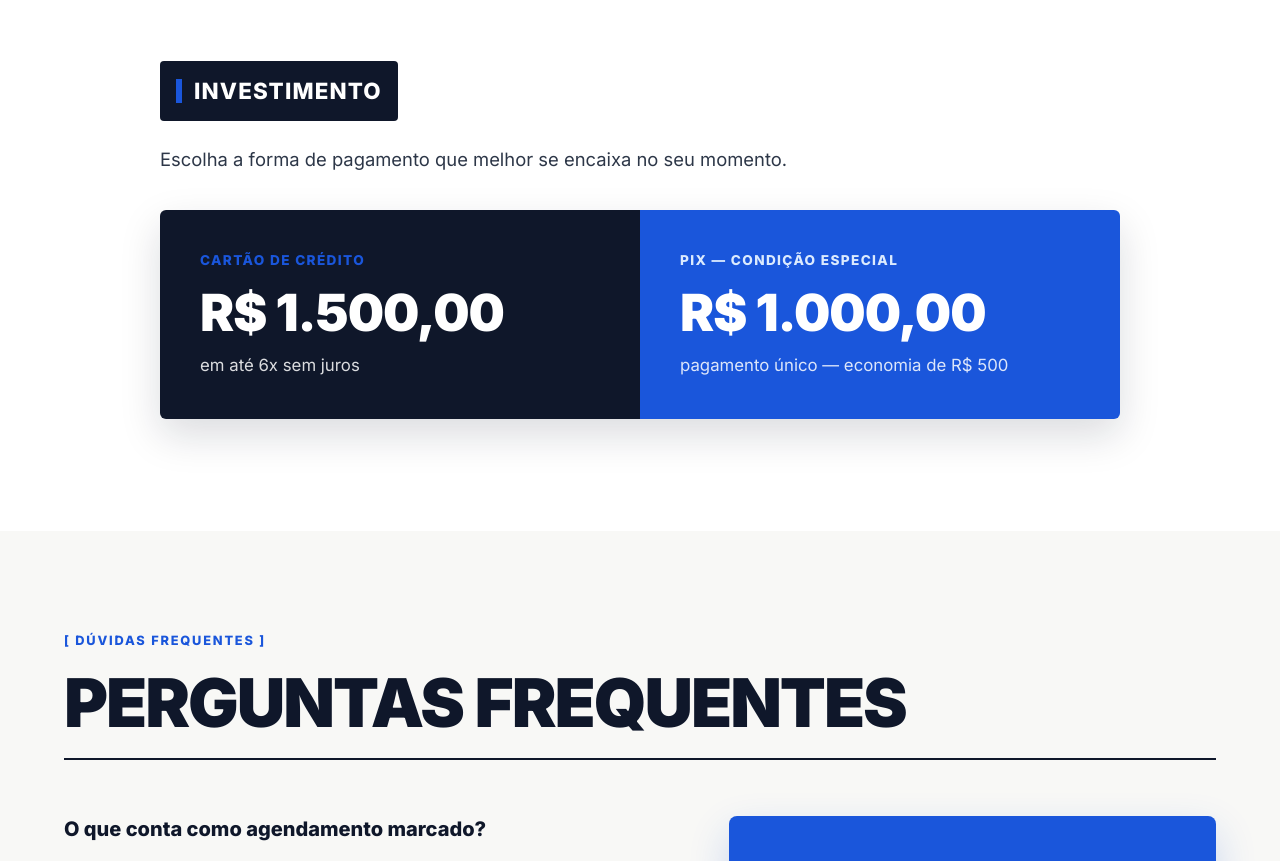
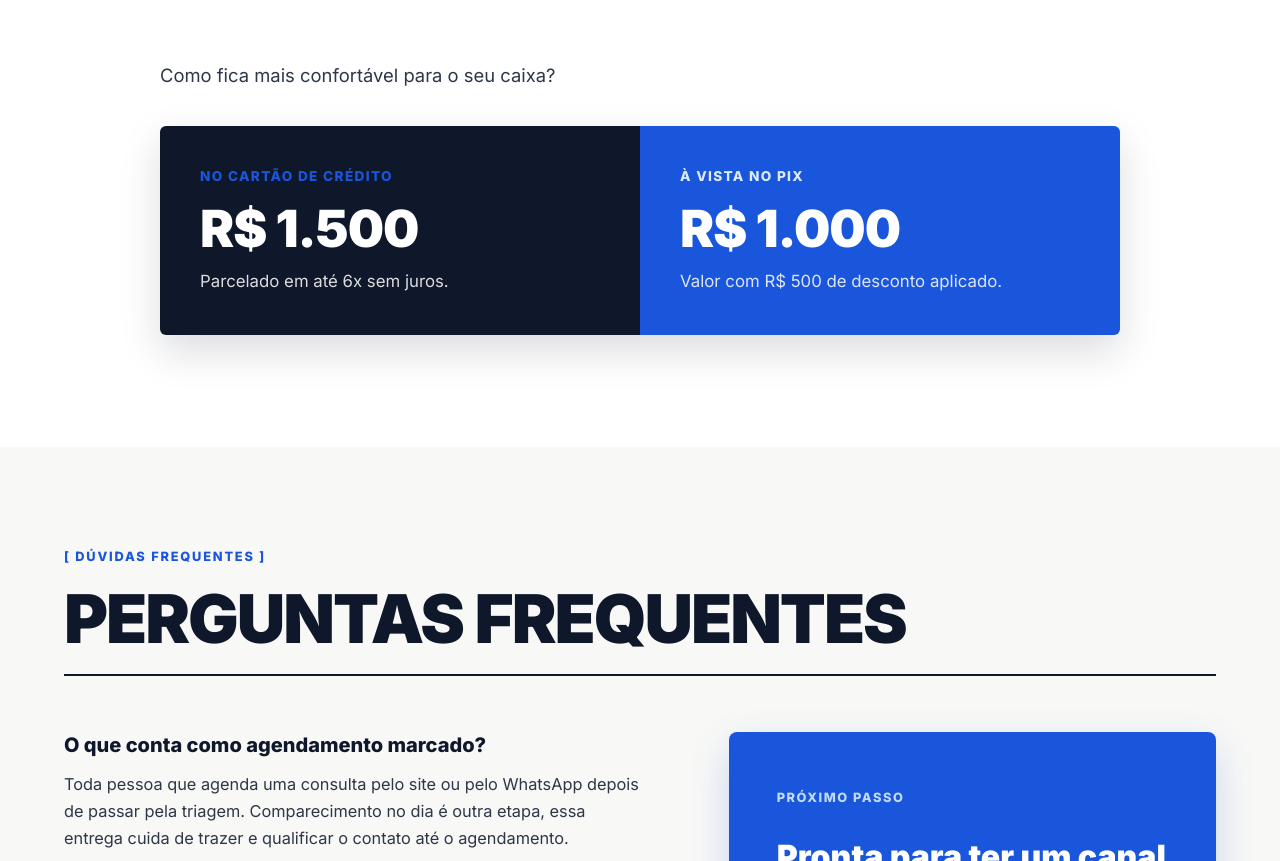
Before and after one commit to lucasfernandescopywriter/cris.proposta, a website built with Vite: page index.html in a window 1280 px wide. Shown: the part 8870-9731 px from the top of the page. Built offline with nearby package versions, Linux system fonts and the light colour scheme.

Commit message:
refactor: humaniza a copy da tabela de investimento e remove titulo duplicado

```diff
--- a/index.html
+++ b/index.html
@@ -470,25 +470,21 @@
 
             <!-- Nova Tabela de Investimento -->
             <div class="investment-section">
-              <div class="investment-header">
-                <div class="investment-marker"></div>
-                <h3 class="investment-title">INVESTIMENTO</h3>
-              </div>
-              <p class="investment-subtitle">Escolha a forma de pagamento que melhor se encaixa no seu momento.</p>
+              <p class="investment-subtitle">Como fica mais confortável para o seu caixa?</p>
 
               <div class="pricing-split-box">
                 <!-- Coluna Cartão -->
                 <div class="pricing-col pricing-col--credit">
-                  <span class="pricing-method">CARTÃO DE CRÉDITO</span>
-                  <div class="pricing-value">R$ 1.500,00</div>
-                  <p class="pricing-detail">em até 6x sem juros</p>
+                  <span class="pricing-method">No Cartão de Crédito</span>
+                  <div class="pricing-value">R$ 1.500</div>
+                  <p class="pricing-detail">Parcelado em até 6x sem juros.</p>
                 </div>
 
                 <!-- Coluna PIX -->
                 <div class="pricing-col pricing-col--pix">
-                  <span class="pricing-method">PIX — CONDIÇÃO ESPECIAL</span>
-                  <div class="pricing-value">R$ 1.000,00</div>
-                  <p class="pricing-detail">pagamento único — economia de R$ 500</p>
+                  <span class="pricing-method">À vista no PIX</span>
+                  <div class="pricing-value">R$ 1.000</div>
+                  <p class="pricing-detail">Valor com R$ 500 de desconto aplicado.</p>
                 </div>
               </div>
             </div>
--- a/src/style.css
+++ b/src/style.css
@@ -792,30 +792,6 @@ body {
   padding: 1rem 0;
 }
 
-.investment-header {
-  display: flex;
-  align-items: center;
-  gap: 0.75rem;
-  background-color: var(--text-main);
-  padding: 0.75rem 1rem;
-  width: fit-content;
-  border-radius: 4px;
-}
-
-.investment-marker {
-  width: 6px;
-  height: 24px;
-  background-color: var(--color-blue);
-}
-
-.investment-title {
-  font-size: 1.4rem;
-  font-weight: 800;
-  color: #FFFFFF;
-  letter-spacing: 0.05em;
-  text-transform: uppercase;
-}
-
 .investment-subtitle {
   font-size: 1.15rem;
   color: var(--text-body);
```
